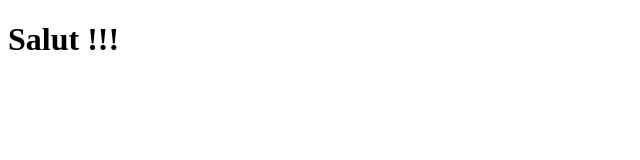
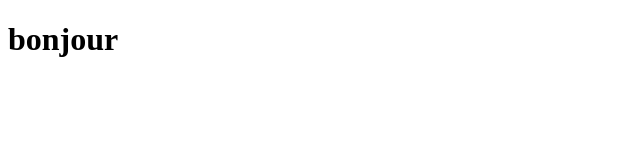
Before and after one commit to FlavianW/TestJenkins, a plain HTML site: page index.html in a window 1280 px wide. Shown: the full height of the page, 0-640 px from the left. Drawn offline with Linux system fonts and the light colour scheme.

Commit message:
Update index.html

```diff
--- a/index.html
+++ b/index.html
@@ -2,7 +2,7 @@
 <html>
 <body>
 
-<h1>Salut !!!</h1>
+<h1>bonjour</h1>
 
 </body>
 </html>
```
